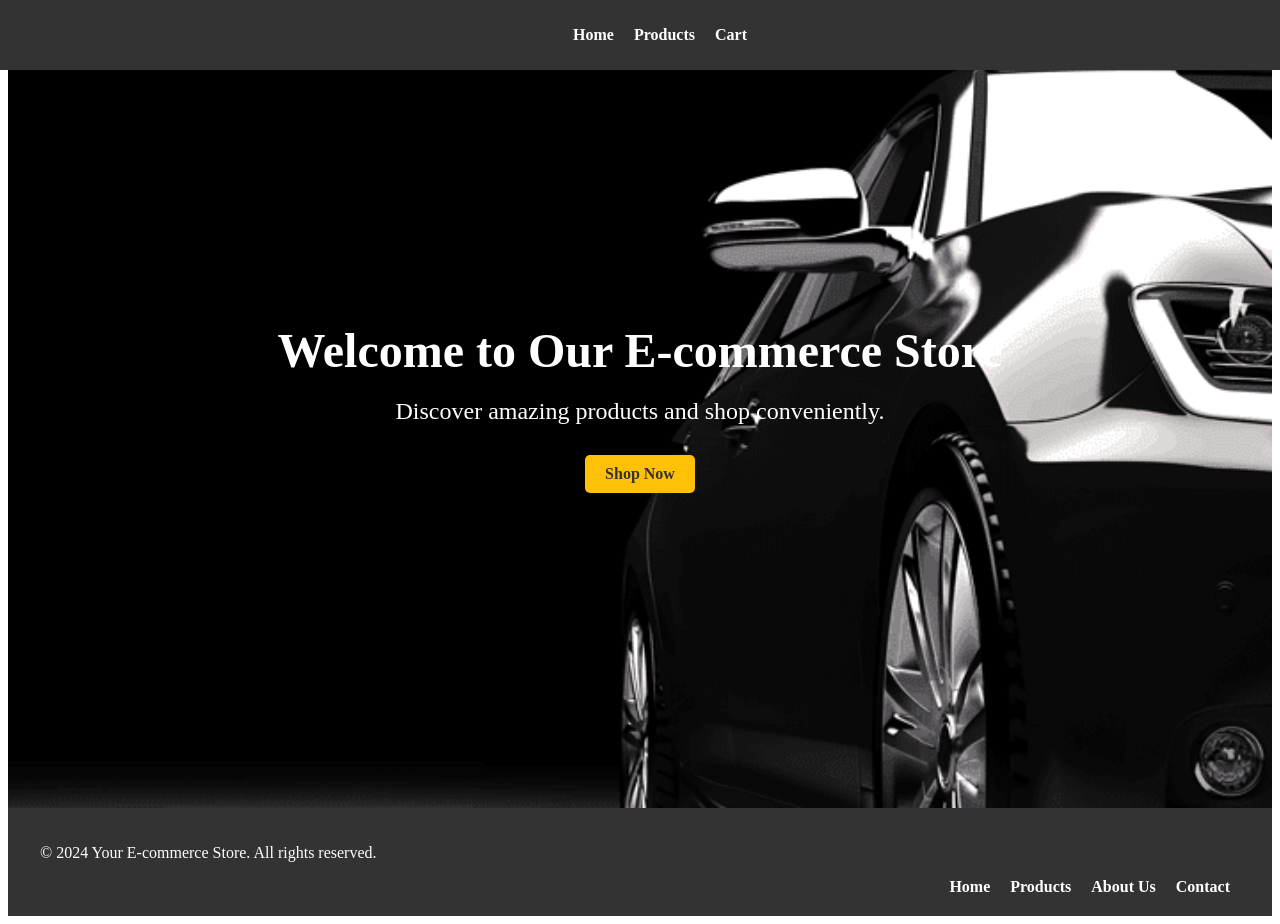
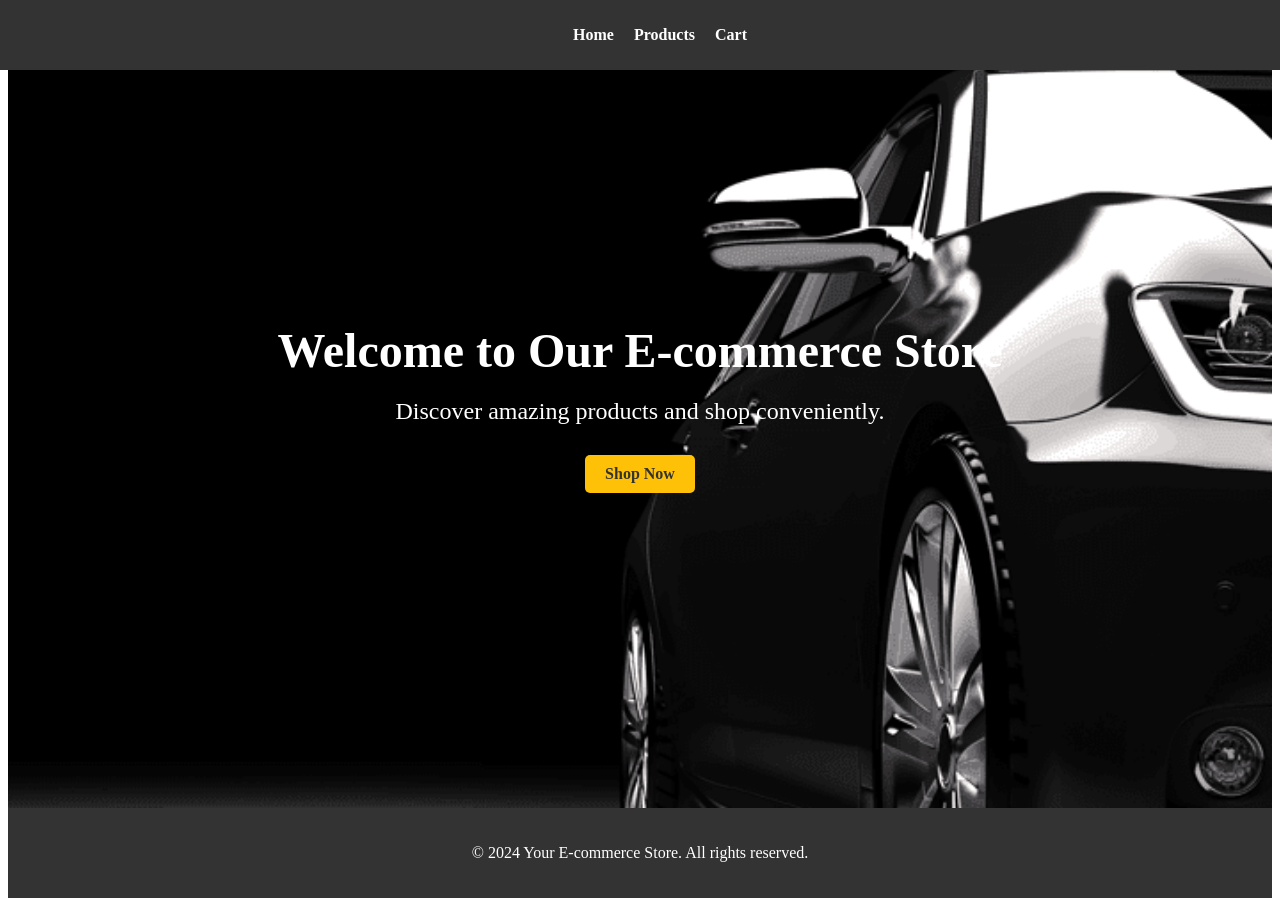
Before and after one commit to oussamakniouan94/interviewproject1APP, an Angular app: page / in a window 1280 px wide. Built offline with nearby package versions, Linux system fonts and the light colour scheme.

Commit message:
UI improvment

```diff
--- a/src/app/components/checkout/checkout.component.ts
+++ b/src/app/components/checkout/checkout.component.ts
@@ -129,7 +129,6 @@ export class CheckoutComponent implements OnInit {
           throw new Error('Failed to get client secret from backend.');
         }
 
-        // Confirm the payment with the client secret
         const { error, paymentIntent } = await stripe.confirmCardPayment(clientSecret, {
           payment_method: {
             card: this.cardElement,
--- a/src/app/components/footer/footer.component.html
+++ b/src/app/components/footer/footer.component.html
@@ -1,15 +1,5 @@
 <footer class="footer">
     <div class="footer-content">
-        <div class="footer-left">
-            <p>&copy; 2024 Your E-commerce Store. All rights reserved.</p>
-        </div>
-        <div class="footer-right">
-            <ul>
-                <li><a routerLink="/">Home</a></li>
-                <li><a routerLink="/products">Products</a></li>
-                <li><a routerLink="/about">About Us</a></li>
-                <li><a routerLink="/contact">Contact</a></li>
-            </ul>
-        </div>
+        <p>&copy; 2024 Your E-commerce Store. All rights reserved.</p>
     </div>
 </footer>
--- a/src/app/components/footer/footer.component.scss
+++ b/src/app/components/footer/footer.component.scss
@@ -10,34 +10,6 @@
     .footer-content {
         max-width: 1200px;
         margin: 0 auto;
-
-        .footer-left {
-            text-align: left;
-        }
-
-        .footer-right {
-            text-align: right;
-
-            ul {
-                list-style-type: none;
-                margin: 0;
-                padding: 0;
-
-                li {
-                    display: inline;
-                    margin: 0 10px;
-
-                    a {
-                        color: #fff;
-                        text-decoration: none;
-                        font-weight: bold;
-
-                        &:hover {
-                            color: #ffc107;
-                        }
-                    }
-                }
-            }
-        }
+        text-align: center;
     }
 }
--- a/src/app/components/order-confirmation/order-confirmation.component.ts
+++ b/src/app/components/order-confirmation/order-confirmation.component.ts
@@ -1,6 +1,6 @@
 import { Component, OnInit } from '@angular/core';
 import { ActivatedRoute } from '@angular/router';
-import { OrderService } from '../../services/order.service'; // Assume you have a service to fetch order details
+import { OrderService } from '../../services/order.service';
 import { Order } from '../../entities/order';
 import { Product } from '../../entities/product';
 
--- a/src/app/modules/products/products/products.component.scss
+++ b/src/app/modules/products/products/products.component.scss
@@ -31,7 +31,7 @@
                 }
 
                 .form-control {
-                    width: 100%;
+                    width: 100px;
                     padding: 10px;
                     border: 1px solid #ddd;
                     border-radius: 5px;
```
